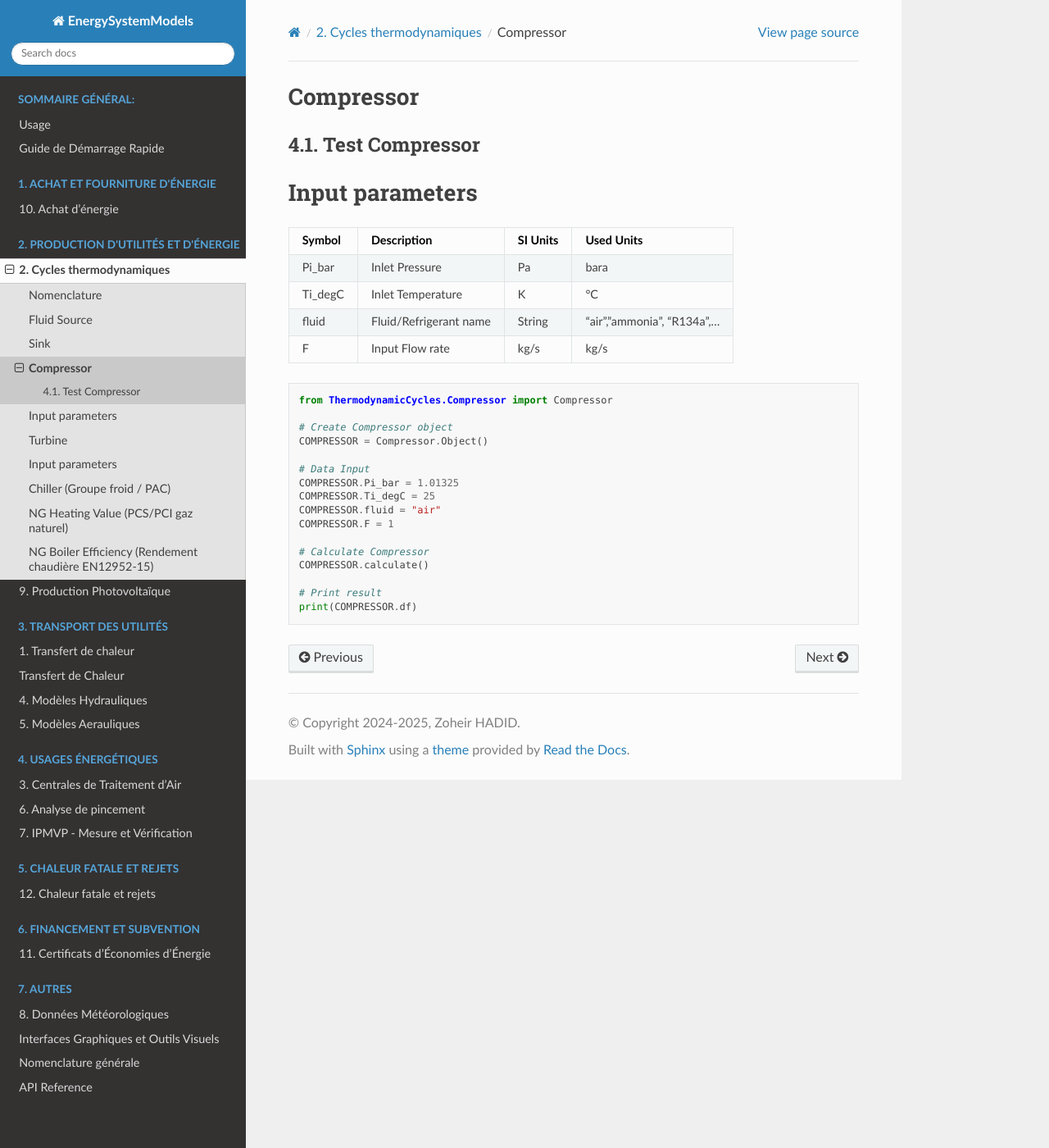
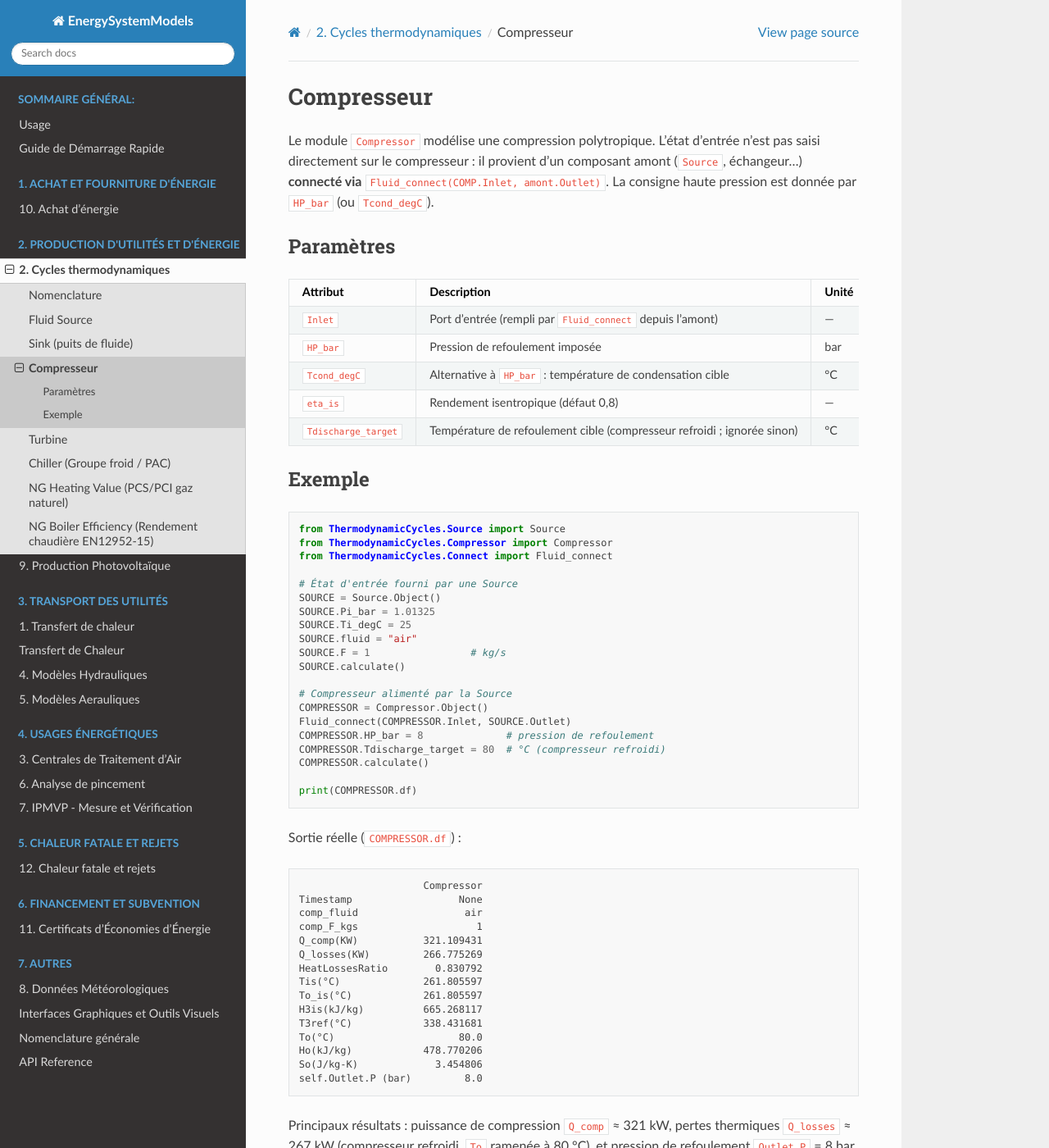
Before and after one commit to ZoheirHADID/EnergySystemModels-fr, a Sphinx documentation site: the page built from docs/source/002-thermodynamic_cycles/compressor.rst, in a window 1280 px wide and 1400 px high. Shown: the whole window at 82% size. Built offline with Sphinx 7.4.7 and the Read the Docs theme 3.1.0, drawn with Linux system fonts in a browser that asks for light colours; some of the changed text lies outside the part shown.

Commit message:
2026-07-04-vf

```diff
--- a/docs/source/002-thermodynamic_cycles/compressor.rst
+++ b/docs/source/002-thermodynamic_cycles/compressor.rst
@@ -1,53 +1,89 @@
 .. _compressor:
 
-Compressor
-==========
+Compresseur
+===========
 
-4.1. Test Compressor
---------------------
+Le module ``Compressor`` modélise une compression polytropique. L'état d'entrée
+n'est pas saisi directement sur le compresseur : il provient d'un composant amont
+(``Source``, échangeur…) **connecté via** ``Fluid_connect(COMP.Inlet, amont.Outlet)``.
+La consigne haute pression est donnée par ``HP_bar`` (ou ``Tcond_degC``).
 
-Input parameters
-================
+Paramètres
+----------
 
 .. list-table::
    :header-rows: 1
 
-   * - Symbol
+   * - Attribut
      - Description
-     - SI Units
-     - Used Units
-   * - Pi_bar
-     - Inlet Pressure
-     - Pa
-     - bara
-   * - Ti_degC
-     - Inlet Temperature
-     - K
+     - Unité
+   * - ``Inlet``
+     - Port d'entrée (rempli par ``Fluid_connect`` depuis l'amont)
+     - —
+   * - ``HP_bar``
+     - Pression de refoulement imposée
+     - bar
+   * - ``Tcond_degC``
+     - Alternative à ``HP_bar`` : température de condensation cible
      - °C
-   * - fluid
-     - Fluid/Refrigerant name
-     - String
-     - "air","ammonia", "R134a",...
-   * - F
-     - Input Flow rate
-     - kg/s
-     - kg/s
+   * - ``eta_is``
+     - Rendement isentropique (défaut 0,8)
+     - —
+   * - ``Tdischarge_target``
+     - Température de refoulement cible (compresseur refroidi ; ignorée sinon)
+     - °C
+
+Exemple
+-------
 
 .. code-block:: python
 
+    from ThermodynamicCycles.Source import Source
     from ThermodynamicCycles.Compressor import Compressor
+    from ThermodynamicCycles.Connect import Fluid_connect
 
-    # Create Compressor object
+    # État d'entrée fourni par une Source
+    SOURCE = Source.Object()
+    SOURCE.Pi_bar = 1.01325
+    SOURCE.Ti_degC = 25
+    SOURCE.fluid = "air"
+    SOURCE.F = 1                 # kg/s
+    SOURCE.calculate()
+
+    # Compresseur alimenté par la Source
     COMPRESSOR = Compressor.Object()
-
-    # Data Input
-    COMPRESSOR.Pi_bar = 1.01325
-    COMPRESSOR.Ti_degC = 25
-    COMPRESSOR.fluid = "air"
-    COMPRESSOR.F = 1
-
-    # Calculate Compressor
+    Fluid_connect(COMPRESSOR.Inlet, SOURCE.Outlet)
+    COMPRESSOR.HP_bar = 8              # pression de refoulement
+    COMPRESSOR.Tdischarge_target = 80  # °C (compresseur refroidi)
     COMPRESSOR.calculate()
 
-    # Print result
     print(COMPRESSOR.df)
+
+Sortie réelle (``COMPRESSOR.df``) :
+
+.. code-block:: text
+
+                         Compressor
+    Timestamp                  None
+    comp_fluid                  air
+    comp_F_kgs                    1
+    Q_comp(KW)           321.109431
+    Q_losses(KW)         266.775269
+    HeatLossesRatio        0.830792
+    Tis(°C)              261.805597
+    To_is(°C)            261.805597
+    H3is(kJ/kg)          665.268117
+    T3ref(°C)            338.431681
+    To(°C)                     80.0
+    Ho(kJ/kg)            478.770206
+    So(J/kg-K)             3.454806
+    self.Outlet.P (bar)         8.0
+
+Principaux résultats : puissance de compression ``Q_comp`` ≈ 321 kW, pertes
+thermiques ``Q_losses`` ≈ 267 kW (compresseur refroidi, ``To`` ramenée à 80 °C),
+et pression de refoulement ``Outlet.P`` = 8 bar.
+
+.. note::
+   Le compresseur ne définit pas ``Pi_bar``/``Ti_degC``/``F`` : ces grandeurs
+   viennent du port ``Inlet`` connecté à l'amont. Sans ``Fluid_connect`` ni
+   consigne ``HP_bar``/``Tcond_degC``, ``calculate()`` lève une erreur.
```
Also changed, not shown: docs/source/002-thermodynamic_cycles/fluid_source.rst (+29 -12 lines), docs/source/002-thermodynamic_cycles/ng_boiler_efficiency.rst (+7 -0 lines), docs/source/002-thermodynamic_cycles/sink.rst (+40 -11 lines), docs/source/002-thermodynamic_cycles/turbine.rst (+54 -32 lines).
